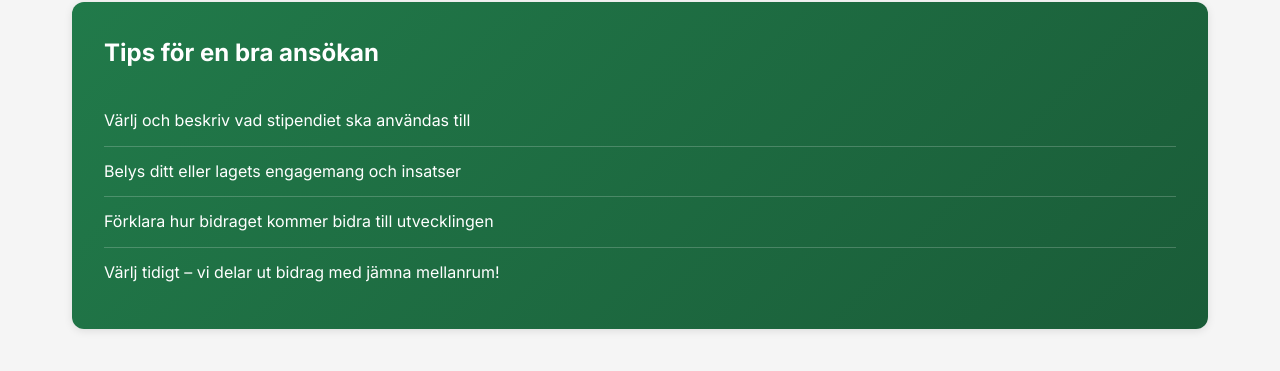
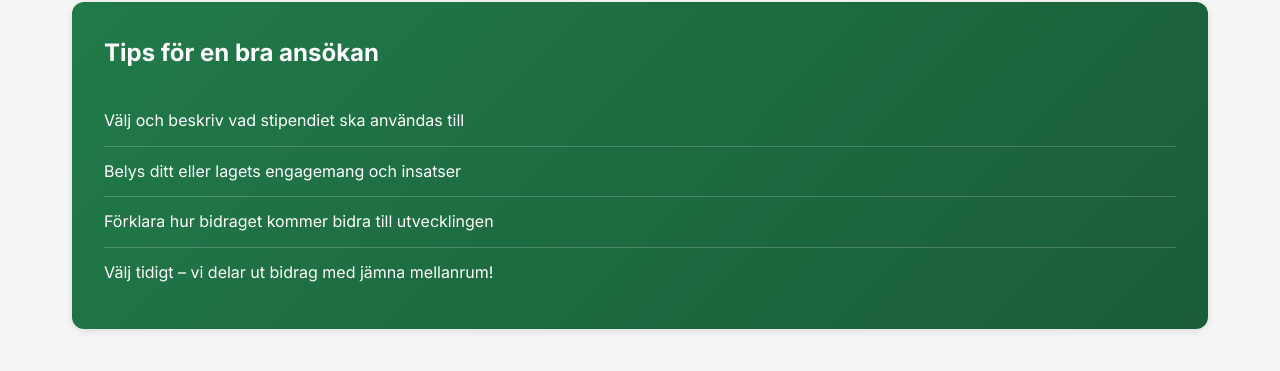
Before and after one commit to zidz/hammarbysupporterklubb, a Flask app: page /stipendium in a window 1280 px wide. Shown: the part 1096-1467 px from the top of the page. Run offline with Flask 3, Linux system fonts and the light colour scheme; some libraries are stand-ins or nearby versions.

Commit message:
Fix typo: Värlj -> Välj in stipendium page

```diff
--- a/frontend/templates/stipendium.html
+++ b/frontend/templates/stipendium.html
@@ -51,10 +51,10 @@
         <div class="scholarship-cta">
             <h2>Tips för en bra ansökan</h2>
             <ul>
-                <li>Värlj och beskriv vad stipendiet ska användas till</li>
+                <li>Välj och beskriv vad stipendiet ska användas till</li>
                 <li>Belys ditt eller lagets engagemang och insatser</li>
                 <li>Förklara hur bidraget kommer bidra till utvecklingen</li>
-                <li>Värlj tidigt – vi delar ut bidrag med jämna mellanrum!</li>
+                <li>Välj tidigt – vi delar ut bidrag med jämna mellanrum!</li>
             </ul>
         </div>
     </div>
```
